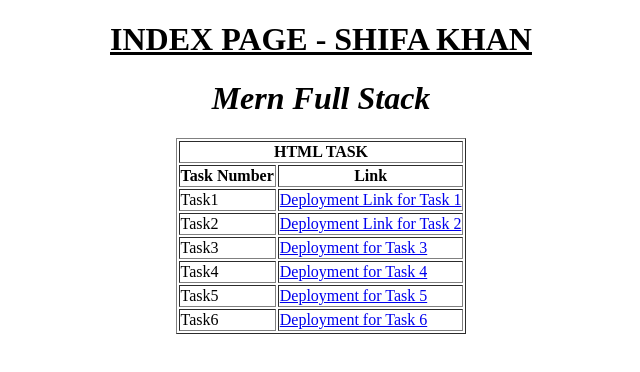
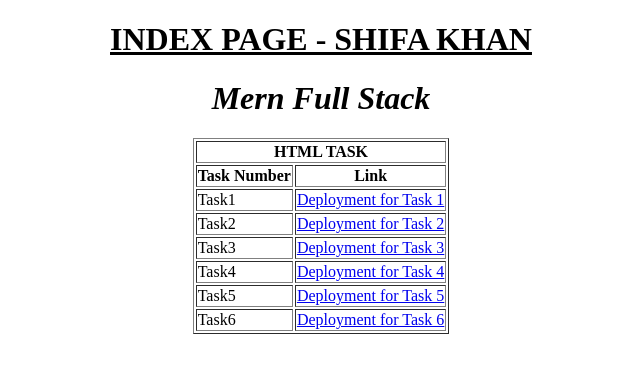
Before and after one commit to pravargupta/EthnusMernAssignment3index, a plain HTML site: page index.html in a window 1280 px wide. Shown: the whole page, without its empty margins (319-959 px from the left). Drawn offline with Linux system fonts and the light colour scheme.

Commit message:
Update index.html

```diff
--- a/index.html
+++ b/index.html
@@ -19,11 +19,11 @@
             </tr>
             <tr>
                 <td>Task1</td>
-                <td><a href="https://agecal2.vercel.app/">Deployment Link for Task 1</a></td>
+                <td><a href="https://agecal2.vercel.app/">Deployment for Task 1</a></td>
             </tr>
             <tr>
                 <td>Task2</td>
-                <td><a href="https://mern-full-stack-react1.vercel.app/">Deployment Link for Task 2</a></td>
+                <td><a href="https://mern-full-stack-react1.vercel.app/">Deployment for Task 2</a></td>
             </tr>
             <tr>
                 <td>Task3</td>
```
